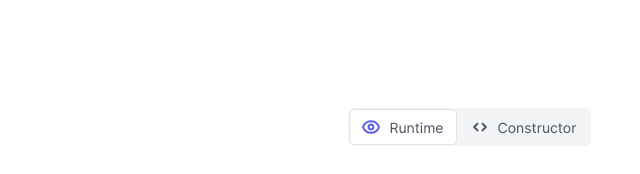
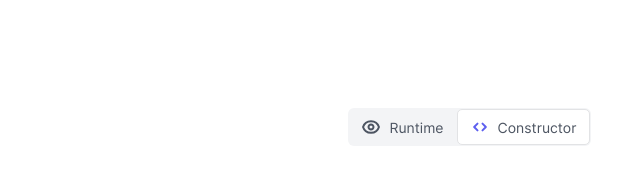
Before and after one commit to netitov/dnd-calculator, a React (Create React App) app: page / in a window 1280 px wide. Shown: the top 174 px of the page, without its empty margins (319-959 px from the left). Built offline with nearby package versions, Linux system fonts and the light colour scheme.

Commit message:
feat: stwitch mode - runtime/constructor

```diff
--- a/src/components/CalcBlock/CalcBlock.js
+++ b/src/components/CalcBlock/CalcBlock.js
@@ -20,7 +20,7 @@ function CalcBlock(props) {
       candrop: props.candrop
     },
     canDrag () {
-      if (props.dropped && !props.candrop) {
+      if (props.dropped && !props.candrop || props.runtime) {
         return false
       } else {
         return true
@@ -119,7 +119,8 @@ function CalcBlock(props) {
     <div className={`calculator__container ${props.contClass}${droppedClass}${draggingClass}`}
       ref={dndref}
       style={{
-        cursor: (props.id === 1 && props.candrop) || (!props.candrop && props.dropped) ? 'not-allowed' : 'move',
+        cursor: (props.id === 1 && props.candrop) || (!props.candrop && props.dropped) ? 'not-allowed' :
+        props.runtime ? 'pointer' : 'move'
       }}
       onDoubleClick={handleRemove}
     >
--- a/src/components/Calculator/Calculator.css
+++ b/src/components/Calculator/Calculator.css
@@ -3,8 +3,8 @@
   flex-direction: column;
   gap: 12px;
   width: 240px;
+  transition: all 0.3s;
 }
-
 
 .calculator__container {
   display: grid;
@@ -95,3 +95,14 @@
 .calculator_dropped > div {
   box-shadow: none;
 }
+
+.calculator_invisible {
+  transform: translateX(-200%);
+  visibility: hidden;
+}
+
+@media (max-width: 580px) {
+  .calculator_invisible {
+    display: none;
+  }
+}
--- a/src/components/Calculator/Calculator.js
+++ b/src/components/Calculator/Calculator.js
@@ -2,11 +2,14 @@ import CalcBlock from '../CalcBlock/CalcBlock';
 
 function Calculator(props) {
 
-  const activityClass = props.calcActivity || props.calcActivity === undefined  ? '' : ' calculator_inactive';
+  const activityClass = props.calcActivity || props.calcActivity === undefined
+  || props.activeMode === 'Constructor'  ? '' : ' calculator_inactive';
   const droppedClass = props.candrop ? ' calculator_dropped' : '';
+  const visibleClass = props.activeMode === 'Runtime' ? ' calculator_invisible' : '';
 
   return (
-    <div className={`calculator${activityClass}${droppedClass}`}>
+    <div className={`calculator${activityClass}${droppedClass}${visibleClass}`}
+    >
       {props.calcData.map((i, index) => {
         return (
           <CalcBlock
@@ -19,6 +22,7 @@ function Calculator(props) {
             candrop={props.candrop}
             dropped={i.dropped}
             removeItem={props.removeItem}
+            runtime={props.runtime}
           />
         )
       })}
--- a/src/components/Constructor/Constructor.js
+++ b/src/components/Constructor/Constructor.js
@@ -8,6 +8,13 @@ import { ItemTypes, calcData } from '../../utils/constants';
 
 function Constructor() {
   const [newCalc, setNewCalc] = useState([]);
+  const [activeMode, setActiveMode] = useState('Constructor');
+  const [runtime, setRuntime] = useState(false);
+
+  function switchMode(data) {
+    setActiveMode(data);
+    setRuntime(data === 'Runtime');
+  }
 
   const [{ canDrop, isOver }, drop] = useDrop(
     () => ({
@@ -64,10 +71,15 @@ function Constructor() {
 
   return (
     <div className="constructor">
-      <Switcher />
+      <Switcher
+        switchMode={switchMode}
+        activeMode={activeMode}
+      />
       <Calculator
         calcData={calcData}
         candrop={false}
+        activeMode={activeMode}
+
       />
       <DragZone
         isOverClass={isOverClass}
@@ -77,6 +89,7 @@ function Constructor() {
         calcActivity={calcActivity}
         moveCard={moveCard}
         removeItem={removeItem}
+        runtime={runtime}
       />
     </div>
   );
--- a/src/components/DragZone/DragZone.js
+++ b/src/components/DragZone/DragZone.js
@@ -20,6 +20,7 @@ function DragZone(props) {
         moveCard={props.moveCard}
         candrop={true}
         removeItem={props.removeItem}
+        runtime={props.runtime}
       />
 
 
--- a/src/components/Switcher/Switcher.css
+++ b/src/components/Switcher/Switcher.css
@@ -17,6 +17,7 @@
   align-items: center;
   justify-content: center;
   cursor: pointer;
+  transition: background 0.3s;
 }
 
 .switcher__cont_active {
--- a/src/components/Switcher/Switcher.js
+++ b/src/components/Switcher/Switcher.js
@@ -1,25 +1,29 @@
+import SwitcherBtn from "../SwitcherBtn/SwitcherBtn";
 
-import eyelogo from '../../images/eye.svg';
-import arrowslogo from '../../images/arrows.svg';
+function Switcher(props) {
 
-function Switcher() {
   return (
     <div className="switcher">
 
-      <div className="switcher__cont switcher__cont_active">
-        <svg width="20" height="20" viewBox="0 0 20 20" fill="none" xmlns="http://www.w3.org/2000/svg">
-          <path d="M11.7678 11.7678C12.2366 11.2989 12.5 10.663 12.5 10C12.5 9.33696 12.2366 8.70107 11.7678 8.23223C11.2989 7.76339 10.663 7.5 10 7.5C9.33696 7.5 8.70107 7.76339 8.23223 8.23223C7.76339 8.70107 7.5 9.33696 7.5 10C7.5 10.663 7.76339 11.2989 8.23223 11.7678C8.70107 12.2366 9.33696 12.5 10 12.5C10.663 12.5 11.2989 12.2366 11.7678 11.7678Z" stroke="#4D5562" strokeWidth="2" strokeLinecap="round" strokeLinejoin="round"/>
-          <path d="M2.04834 9.99999C3.11001 6.61916 6.26917 4.16666 10 4.16666C13.7317 4.16666 16.89 6.61916 17.9517 9.99999C16.89 13.3808 13.7317 15.8333 10 15.8333C6.26917 15.8333 3.11001 13.3808 2.04834 9.99999Z" stroke="#4D5562" strokeWidth="2" strokeLinecap="round" strokeLinejoin="round"/>
-        </svg>
-        <p className="switcher__title">Runtime</p>
-      </div>
+      <SwitcherBtn
+        title="Runtime"
+        switchMode={props.switchMode}
+        activeMode={props.activeMode}
+      >
+        <path d="M11.7678 11.7678C12.2366 11.2989 12.5 10.663 12.5 10C12.5 9.33696 12.2366 8.70107 11.7678 8.23223C11.2989 7.76339 10.663 7.5 10 7.5C9.33696 7.5 8.70107 7.76339 8.23223 8.23223C7.76339 8.70107 7.5 9.33696 7.5 10C7.5 10.663 7.76339 11.2989 8.23223 11.7678C8.70107 12.2366 9.33696 12.5 10 12.5C10.663 12.5 11.2989 12.2366 11.7678 11.7678Z"
+          stroke="#4D5562" strokeWidth="2" strokeLinecap="round" strokeLinejoin="round"/>
+        <path d="M2.04834 9.99999C3.11001 6.61916 6.26917 4.16666 10 4.16666C13.7317 4.16666 16.89 6.61916 17.9517 9.99999C16.89 13.3808 13.7317 15.8333 10 15.8333C6.26917 15.8333 3.11001 13.3808 2.04834 9.99999Z"
+          stroke="#4D5562" strokeWidth="2" strokeLinecap="round" strokeLinejoin="round"/>
+      </SwitcherBtn>
 
-      <div className="switcher__cont">
-        <svg width="20" height="20" viewBox="0 0 20 20" fill="none" xmlns="http://www.w3.org/2000/svg">
-          <path d="M7.5 13.3333L4.16666 10L7.5 6.66668M12.5 6.66668L15.8333 10L12.5 13.3333" stroke="#4D5562" strokeWidth="2" strokeLinecap="round" strokeLinejoin="round"/>
-        </svg>
-        <p className="switcher__title">Constructor</p>
-      </div>
+      <SwitcherBtn
+        title="Constructor"
+        switchMode={props.switchMode}
+        activeMode={props.activeMode}
+      >
+        <path d="M7.5 13.3333L4.16666 10L7.5 6.66668M12.5 6.66668L15.8333 10L12.5 13.3333" stroke="#4D5562" strokeWidth="2" strokeLinecap="round" strokeLinejoin="round"/>
+      </SwitcherBtn>
+
 
     </div>
   );
--- /dev/null
+++ b/src/components/SwitcherBtn/SwitcherBtn.js
@@ -0,0 +1,20 @@
+function SwitcherBtn(props) {
+
+  function onSwitchClick() {
+    if(props.activeMode !== props.title) {
+      props.switchMode(props.title);
+    }
+  }
+
+  return (
+    <div className={`switcher__cont${props.activeMode === props.title ? ' switcher__cont_active' : ''}`} onClick={onSwitchClick}>
+      <svg width="20" height="20" viewBox="0 0 20 20" fill="none" xmlns="http://www.w3.org/2000/svg">
+        {props.children}
+      </svg>
+      <p className="switcher__title">{props.title}</p>
+    </div>
+
+  );
+}
+
+export default SwitcherBtn;
```
Also changed, not shown: src/utils/constants.js (line endings or trailing spaces).
